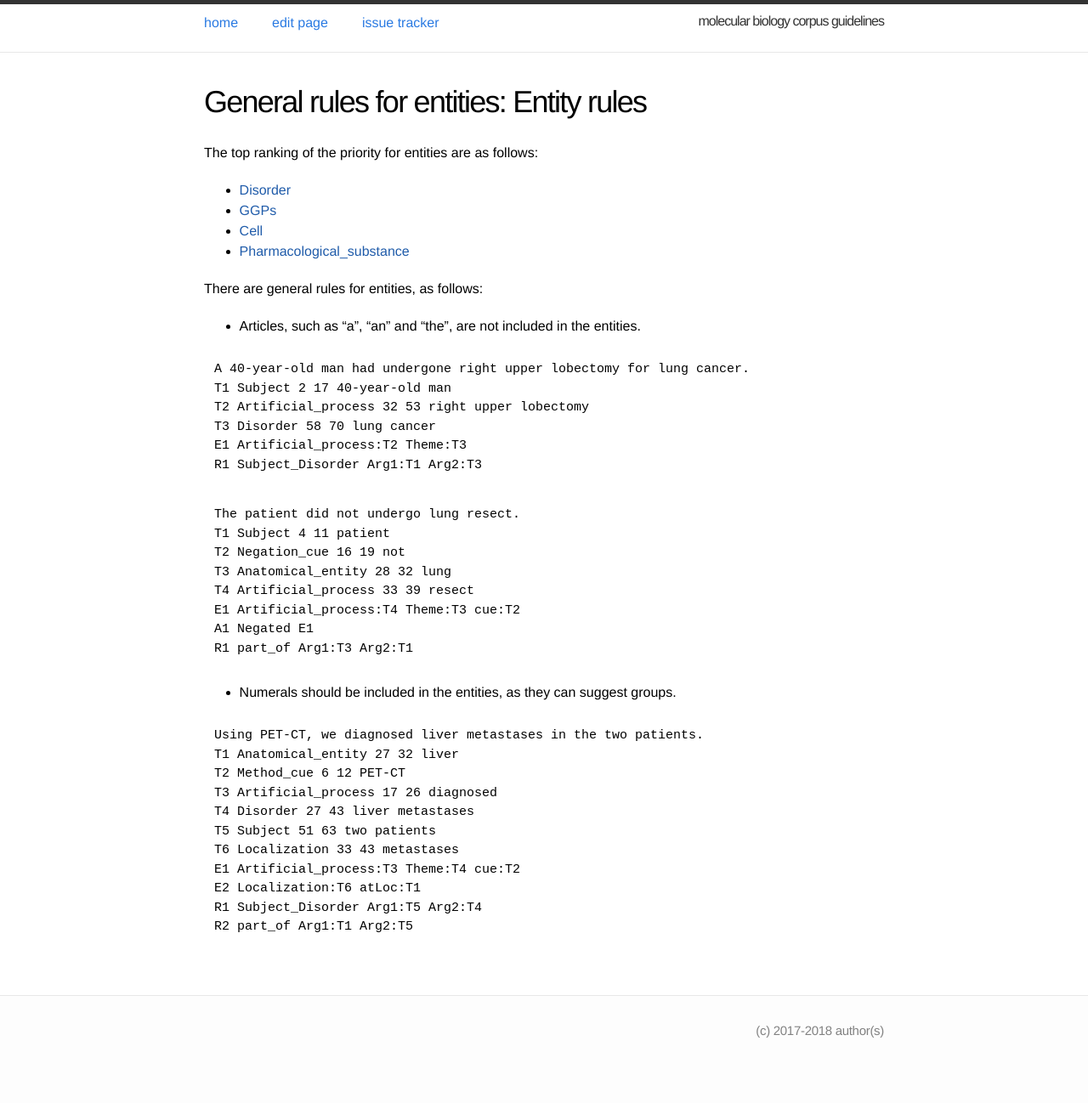
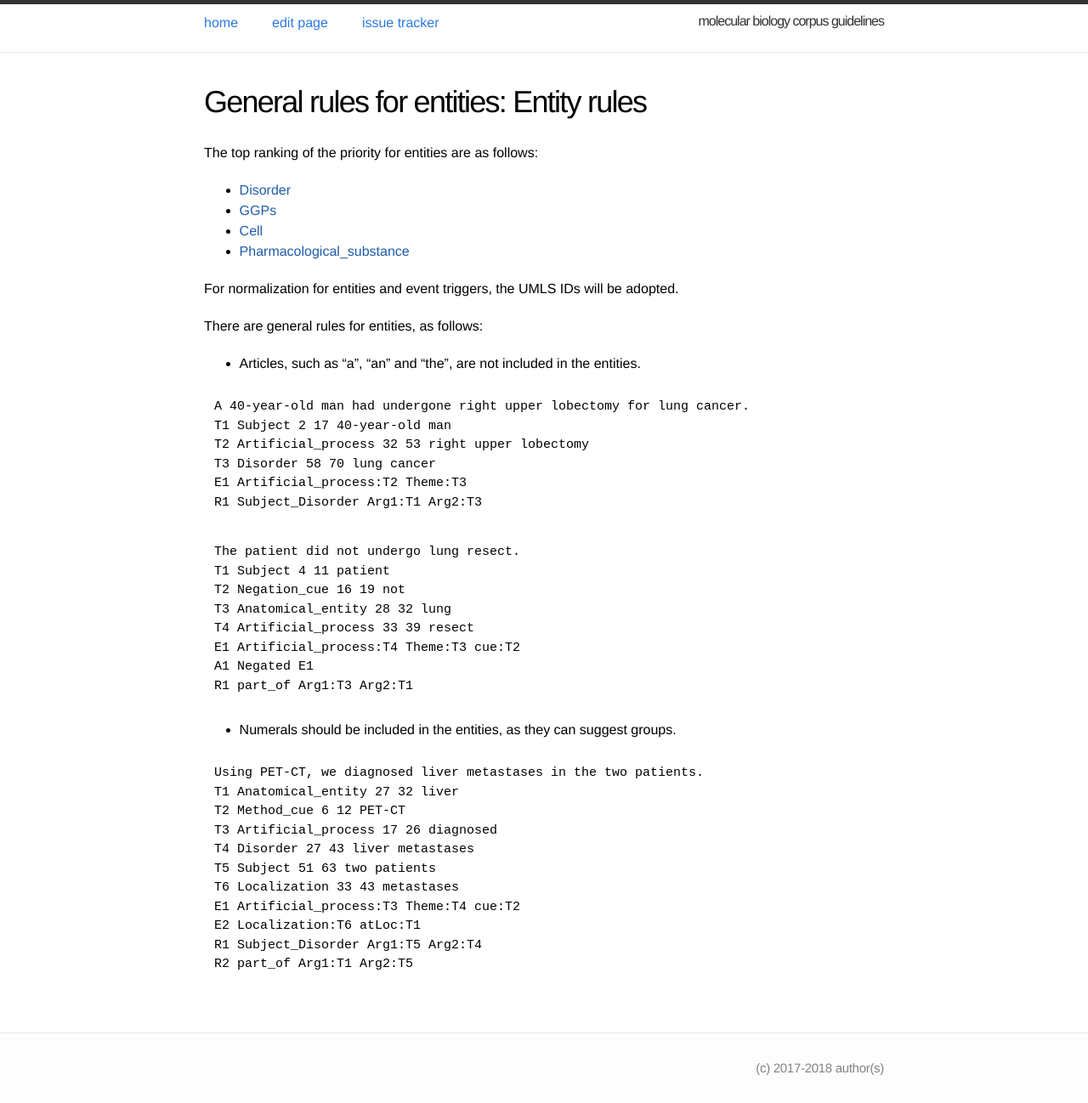
Before and after one commit to ezcatdb/molbiol_lung_corpus-guidelines, a Jekyll site: the page built from _entity/GeneralRules.md, in a window 1280 px wide. Shown: the whole page at 85% size. Built offline with Jekyll 4.4.1, drawn with Linux system fonts in a browser that asks for light colours; before the commit the page ends 1254 px from its top, so only the background shows below that.

Commit message:
Normalization database (UMLS) included in _entity/GeneralRules.md

```diff
--- a/_entity/GeneralRules.md
+++ b/_entity/GeneralRules.md
@@ -10,6 +10,8 @@ The top ranking of the priority for entities are as follows:
 - [GGPs]()
 - [Cell]()
 - [Pharmacological_substance]()
+
+For normalization for entities and event triggers, the UMLS IDs will be adopted.
 
 <!--
 - [Anatomical_entity]()
```
